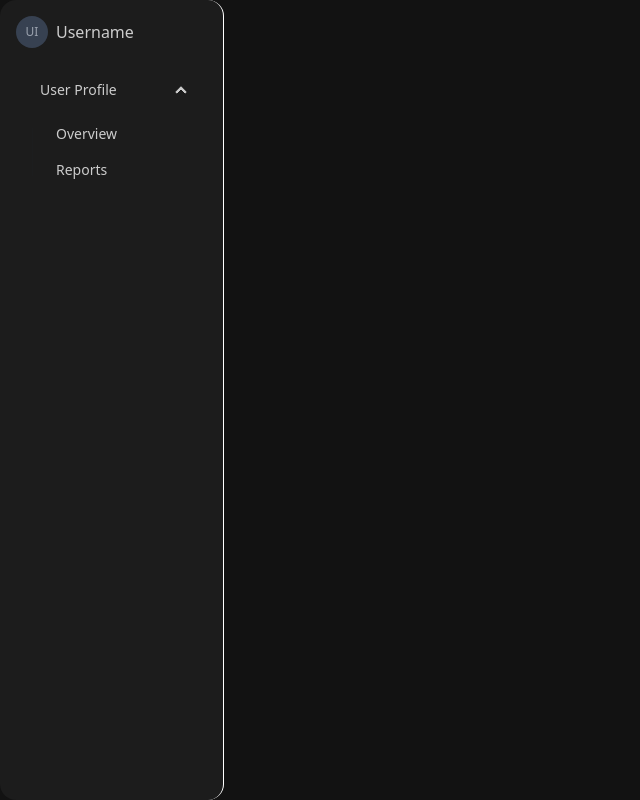
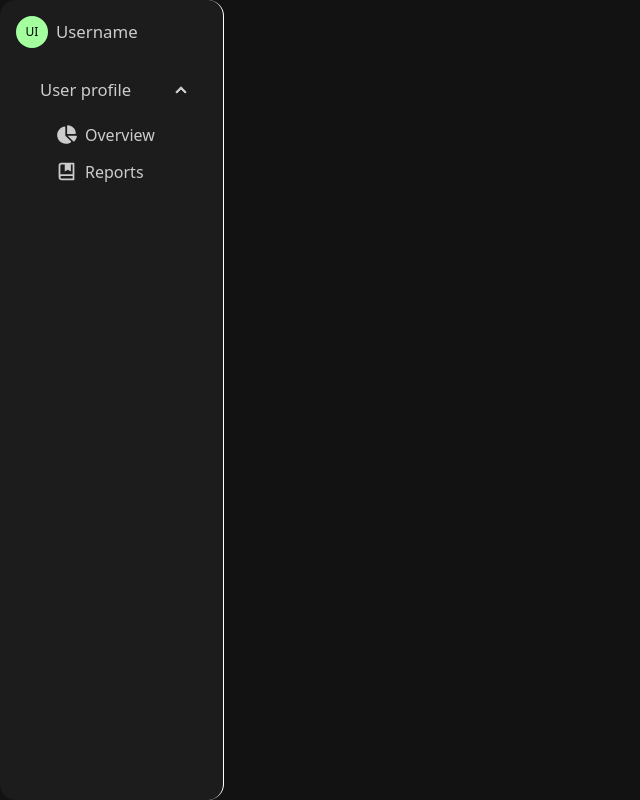
Before and after one commit to ayushsingh01042003/Scanner, a React (Vite) app in the folder Frontend/: page / in a window 1280 px wide. Shown: the whole page, without its empty margins (0-640 px from the left). Built offline with nearby package versions, Linux system fonts and the light colour scheme; what ldrs would draw is missing.

Commit message:
sidebar changes

```diff
--- a/Frontend/package.json
+++ b/Frontend/package.json
@@ -10,13 +10,19 @@
     "preview": "vite preview"
   },
   "dependencies": {
+    "@google-ai/generativelanguage": "^2.6.0",
     "axios": "^1.7.2",
     "chart.js": "^4.4.3",
+    "grommet-icons": "^4.12.1",
     "jspdf": "^2.5.1",
     "ldrs": "^1.0.2",
+    "mdb": "^0.1.0",
+    "mdb-react-ui-kit": "^8.0.0",
+    "mdbreact": "^5.2.0",
     "react": "^18.2.0",
     "react-chartjs-2": "^5.2.0",
     "react-dom": "^18.2.0",
+    "react-icons": "^5.2.1",
     "react-router-dom": "^6.23.1"
   },
   "devDependencies": {
--- a/Frontend/src/components/Sidebar.jsx
+++ b/Frontend/src/components/Sidebar.jsx
@@ -1,27 +1,29 @@
 import React from 'react';
 import { Link } from 'react-router-dom';
+import { RiBookMarkedLine } from "react-icons/ri";
+import { FaChartPie } from "react-icons/fa6";
 
 const SideBar = () => {
   return (
     <div className="fixed h-full w-56 bg-[#1C1C1C] text-[#CCCCCC] p-4 border-r-[0.5px] border-white rounded-2xl">
       <div className="flex items-center mb-4">
         <div className="avatar placeholder">
-          <div className="bg-gray-700 text-gray-400 rounded-full w-8">
+          <div className="bg-[#a4ff9e] text-black rounded-full w-8">
             <span className="text-xs">UI</span>
           </div>
         </div>
-        <span className="ml-2 text-[#CCCCCC]">Username</span>
+        <span className="ml-2 text-[#CCCCCC]"style={{ fontSize: '1.05rem' }}>Username</span>
       </div>
       <ul className="menu p-2 w-full">
         <li>
           <details open>
-            <summary className="cursor-pointer text-[#CCCCCC] hover:text-[#A8C5DA]">User Profile</summary>
+            <summary className="cursor-pointer text-[#CCCCCC] hover:text-[#A8C5DA]"style={{ fontSize: '1.04rem' }}>User profile</summary>
             <ul className="ml-2 mt-2">
               <li>
-                <Link to="/overview" className="text-[#CCCCCC] hover:text-[#A8C5DA]">Overview</Link>
+                <Link to="/overview" className=" text-[#CCCCCC] hover:text-[#A8C5DA]"style={{ fontSize: '1.0rem' }}><FaChartPie size={21}/>Overview</Link>
               </li>
               <li>
-                <Link to="/reports" className="text-[#CCCCCC] hover:text-[#A8C5DA]">Reports</Link>
+                <Link to="/reports" className="text-[#CCCCCC] hover:text-[#A8C5DA]"style={{ fontSize: '1.0rem' }}><RiBookMarkedLine size={21} />Reports</Link>
               </li>
             </ul>
           </details>
```
